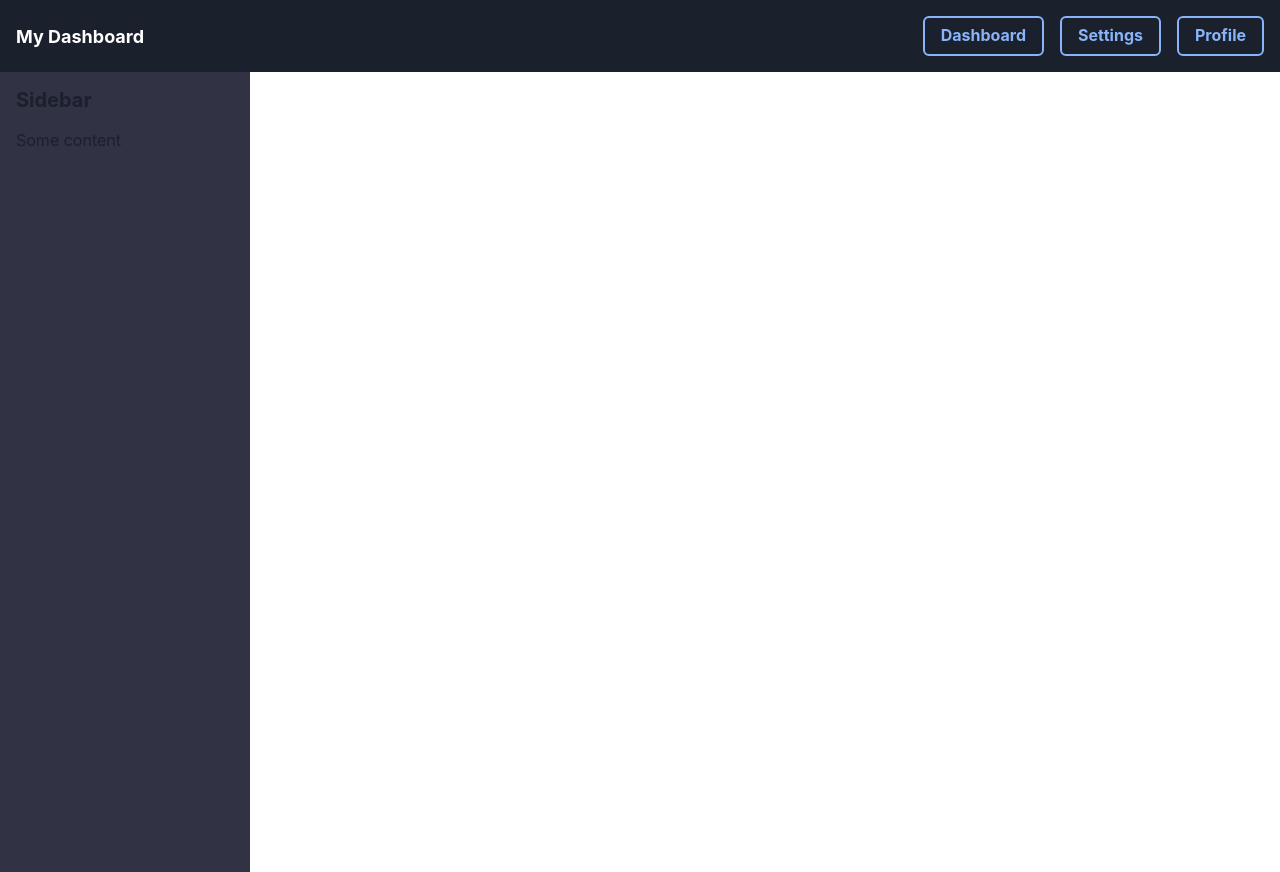
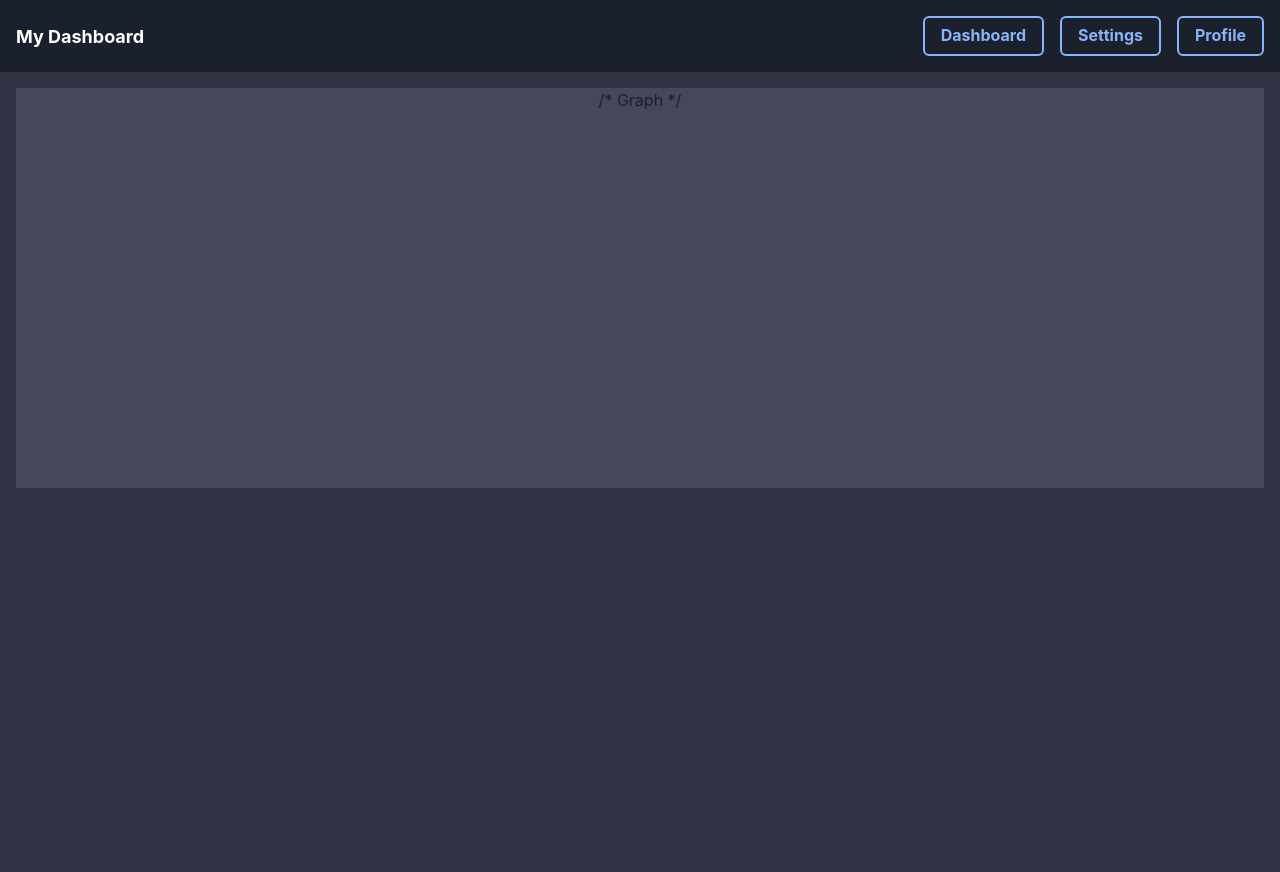
Before and after one commit to Etchmon/vite-dashboard, a React (Vite) app: page / in a window 1280 px wide. Built offline with nearby package versions, Linux system fonts and the light colour scheme.

Commit message:
Started Dashboard grid
`

```diff
--- a/src/components/Dashboard.jsx
+++ b/src/components/Dashboard.jsx
@@ -1,11 +1,14 @@
-import { Box, Flex, Heading, Text } from "@chakra-ui/react";
+import { Box, Flex, Grid, GridItem } from "@chakra-ui/react";
 
 function Dashboard() {
   return (
     <Flex height="100vh">
-      <Box width="250px" bg="catppuccin.surface0" color="catpuccin.text" p="4">
-        <Heading size="md" mb="4">Sidebar</Heading>
-        <Text>Some content</Text>
+      <Box width="100vw" bg="catppuccin.surface0" color="catpuccin.text" p="4" textAlign={['center']}>
+        <Grid templateColumns="repeat(3,1fr) gap={6}">
+          <GridItem w="100%" h="400px" bg="catppuccin.surface1">
+            /* Graph */
+          </GridItem>
+        </Grid>
       </Box>
     </Flex>
   );
```
